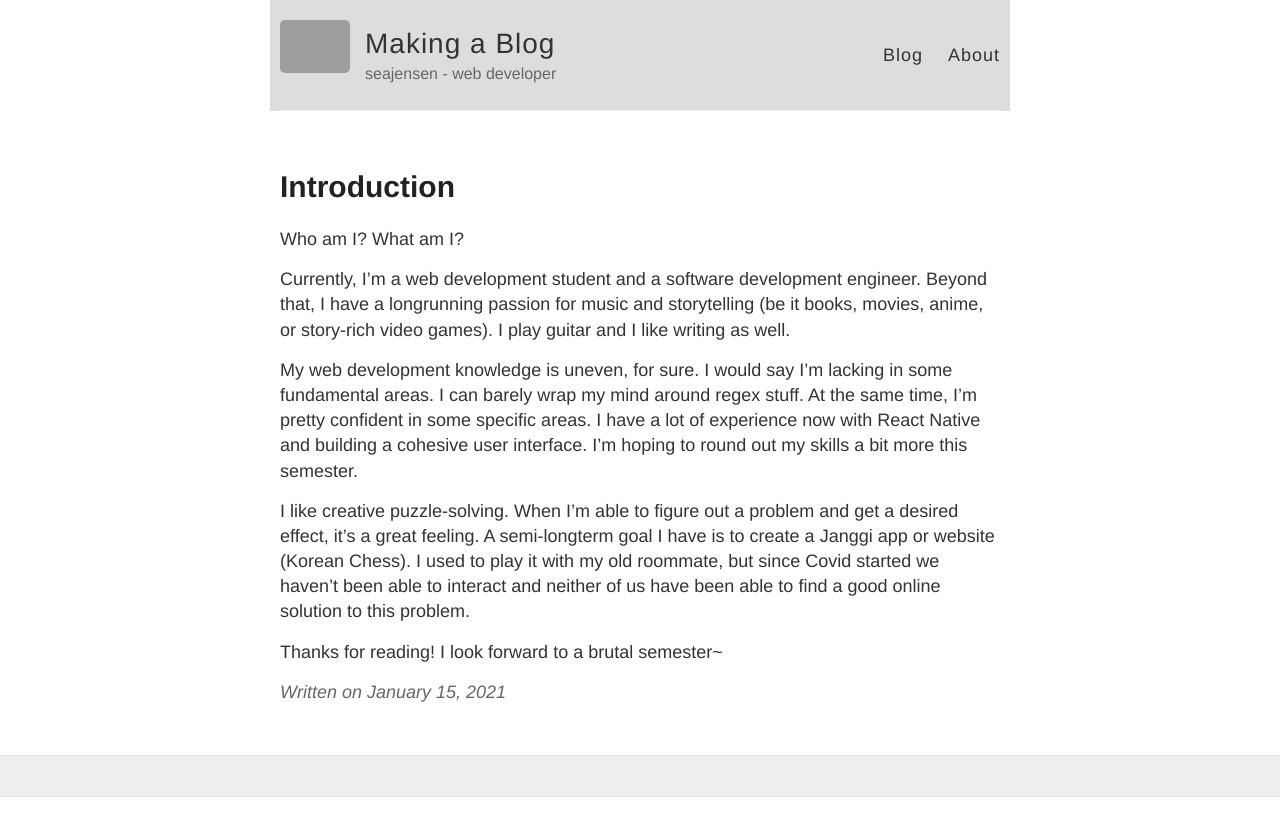
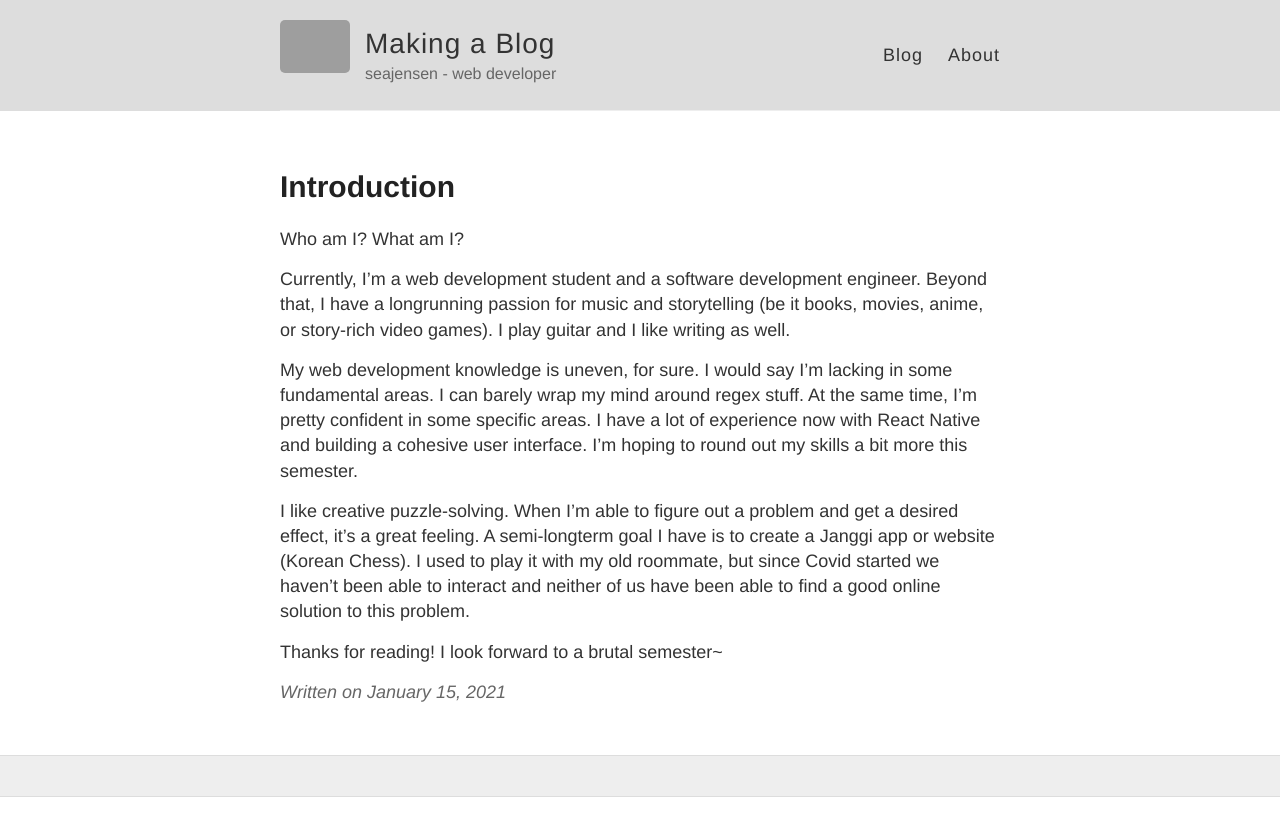
Before and after one commit to sabejensen/seajensen.github.io, a Jekyll site: the page built from _posts/2021-1-15-Introduction.md, in a window 1280 px wide. Shown: the top 836 px of the page. Built offline with Jekyll 4.4.1, drawn with Linux system fonts in a browser that asks for light colours; grey boxes are pictures that could not be loaded.

Commit message:
modified styling

```diff
--- a/_layouts/default.html
+++ b/_layouts/default.html
@@ -16,8 +16,8 @@
   </head>
 
   <body>
-    <div class="wrapper-masthead">
-      <div class="container" style="background-color: #ddd; width: 100vw">
+    <div class="wrapper-masthead" style="background-color: #ddd; width: 100vw">
+      <div class="container">
         <header class="masthead clearfix">
           <a href="{{ site.baseurl }}/" class="site-avatar"><img src="{{ site.avatar }}" /></a>
 
```
